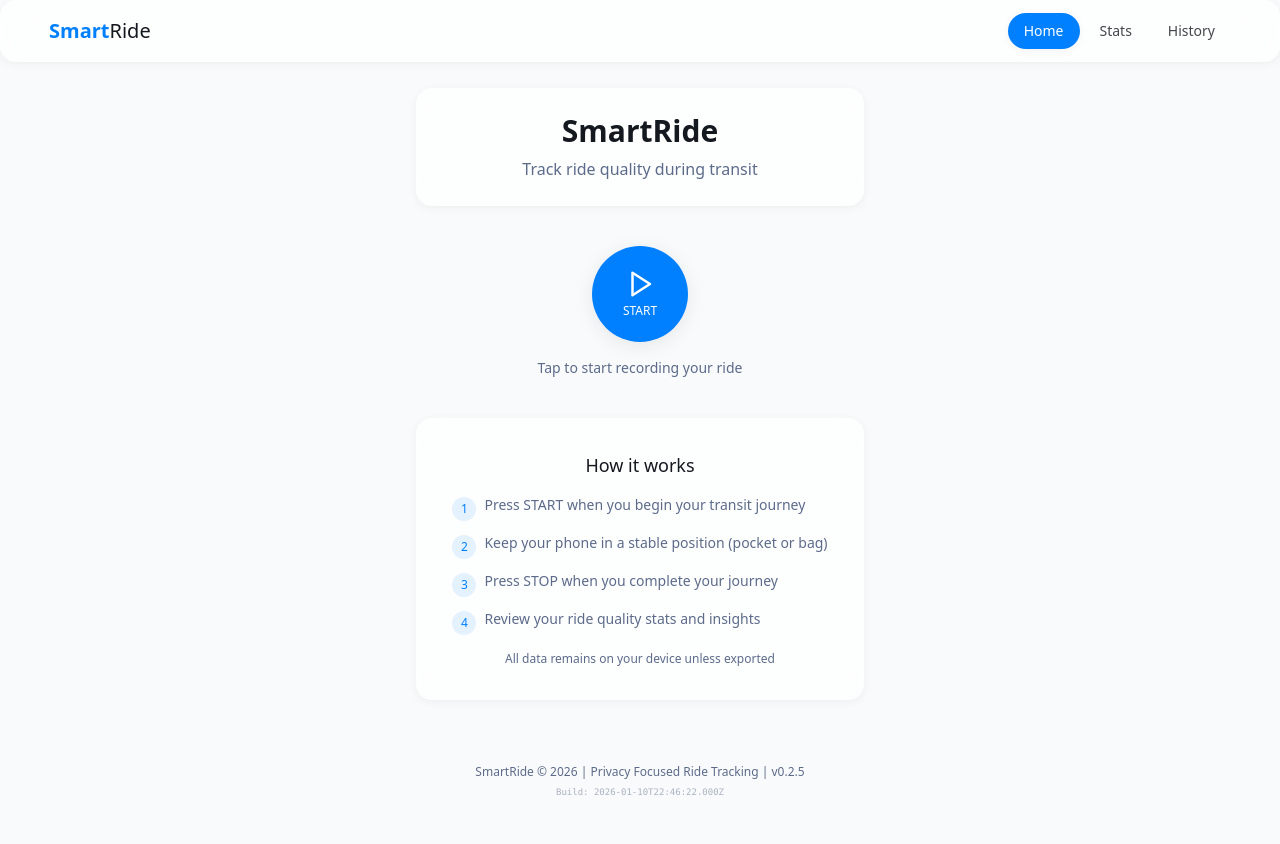
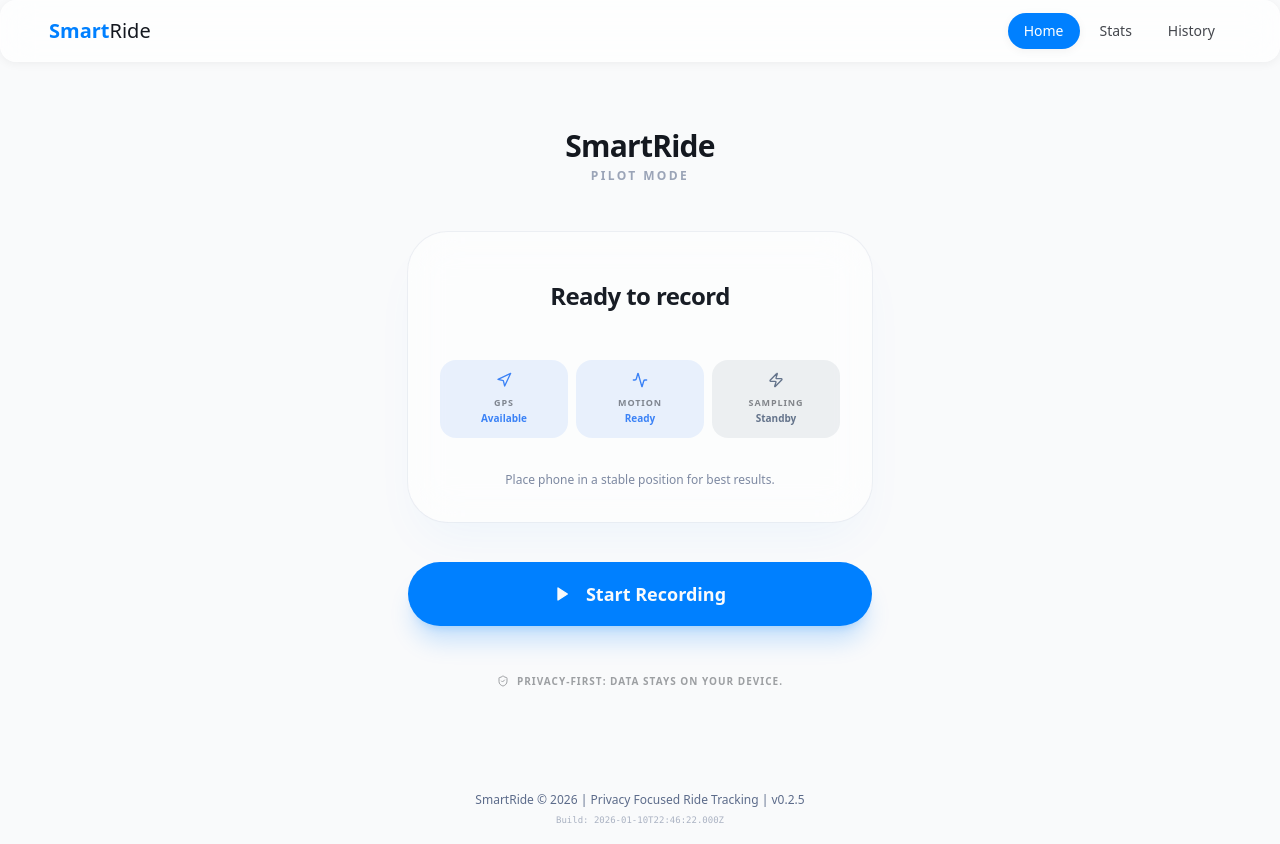
Before and after one commit to shlomoelmaleh/smooth-ride-tracker, a React (Vite) app: page / in a window 1280 px wide. Before the commit the page ends 816 px from the top, so only its background shows below. Built offline with nearby package versions, Linux system fonts and the light colour scheme.

Commit message:
Home Screen Redesign: Premium Recording Console

```diff
--- a/src/pages/Index.tsx
+++ b/src/pages/Index.tsx
@@ -1,90 +1,93 @@
-import { useState, useRef, useEffect } from 'react';
+
+import React, { useState, useRef, useEffect, useMemo } from 'react';
 import { useNavigate } from 'react-router-dom';
+import {
+  Navigation,
+  Zap,
+  Activity,
+  Loader2,
+  Eye,
+  Download,
+  Play,
+  Square,
+  RefreshCw,
+  ShieldCheck
+} from 'lucide-react';
 import Layout from '@/components/Layout';
-import RideButton from '@/components/RideButton';
-import RideStats from '@/components/RideStats';
 import { useMotionSensors } from '@/hooks/useMotionSensors';
 import { useRideData } from '@/hooks/useRideData';
 import { toast } from 'sonner';
 import { Card, CardContent } from '@/components/ui/card';
-import { Separator } from '@/components/ui/separator';
-import { motion } from 'framer-motion';
+import { Button } from '@/components/ui/button';
+import { Badge } from '@/components/ui/badge';
+import { motion, AnimatePresence } from 'framer-motion';
 
 const Index = () => {
   const navigate = useNavigate();
   const {
     isTracking,
     currentData,
-    dataPoints,
     hasAccelerometer,
+    hasGeolocation,
     startTracking,
-    stopTracking
+    stopTracking,
+    gpsUpdates
   } = useMotionSensors();
 
   const {
     currentRide,
     startRide,
-    updateRideData,
     endRide,
     exportRideData,
-    getRideStats,
     isCompressing
   } = useRideData();
 
   const [completedRide, setCompletedRide] = useState<any>(null);
-  const [elapsedSeconds, setElapsedSeconds] = useState(0);
   const intervalRef = useRef<number | null>(null);
-  const timerRef = useRef<number | null>(null);
 
-  useEffect(() => {
-    if (isTracking && currentRide) {
-      updateRideData(dataPoints);
-    }
-  }, [isTracking, dataPoints, currentRide, updateRideData]);
+  // Status mapping logic
+  const systemState = useMemo(() => {
+    if (isCompressing) return 'Saving ride...';
+    if (isTracking) return 'Recording...';
+    if (completedRide) return 'Ride saved';
+    return 'Ready to record';
+  }, [isTracking, isCompressing, completedRide]);
 
-  // Timer effect
-  useEffect(() => {
-    if (isTracking) {
-      setElapsedSeconds(0);
-      timerRef.current = window.setInterval(() => {
-        setElapsedSeconds(prev => prev + 1);
-      }, 1000);
-    } else {
-      if (timerRef.current) {
-        clearInterval(timerRef.current);
-        timerRef.current = null;
-      }
-    }
+  const gpsStatus = useMemo(() => {
+    if (!hasGeolocation) return { label: 'No signal', color: 'text-red-500 bg-red-500/10', icon: Navigation };
+    if (isTracking && gpsUpdates.length === 0) return { label: 'Finding...', color: 'text-amber-500 bg-amber-500/10', icon: Navigation };
+    if (isTracking) return { label: 'Locked', color: 'text-green-500 bg-green-500/10', icon: Navigation };
+    return { label: 'Available', color: 'text-blue-500 bg-blue-500/10', icon: Navigation };
+  }, [hasGeolocation, isTracking, gpsUpdates]);
 
-    return () => {
-      if (timerRef.current) clearInterval(timerRef.current);
-    };
-  }, [isTracking]);
+  const motionStatus = useMemo(() => {
+    if (!hasAccelerometer) return { label: 'Unavailable', color: 'text-red-500 bg-red-500/10', icon: Activity };
+    if (isTracking && currentData) return { label: 'Active', color: 'text-green-500 bg-green-500/10', icon: Activity };
+    return { label: 'Ready', color: 'text-blue-500 bg-blue-500/10', icon: Activity };
+  }, [hasAccelerometer, isTracking, currentData]);
 
-  const formatElapsedTime = (seconds: number): string => {
-    const hrs = Math.floor(seconds / 3600);
-    const mins = Math.floor((seconds % 3600) / 60);
-    const secs = seconds % 60;
-    return [
-      hrs.toString().padStart(2, '0'),
-      mins.toString().padStart(2, '0'),
-      secs.toString().padStart(2, '0')
-    ].join(':');
-  };
+  const samplingStatus = useMemo(() => {
+    if (!hasAccelerometer) return { label: 'Insufficient', color: 'text-red-500 bg-red-500/10', icon: Zap };
+    if (isTracking) return { label: 'Stable', color: 'text-green-500 bg-green-500/10', icon: Zap };
+    return { label: 'Standby', color: 'text-slate-500 bg-slate-500/10', icon: Zap };
+  }, [hasAccelerometer, isTracking]);
+
+  const microcopy = useMemo(() => {
+    if (!hasAccelerometer) return "Motion sensors required to track ride quality.";
+    if (!hasGeolocation) return "GPS unavailable — distance will not be recorded.";
+    if (isTracking && gpsUpdates.length === 0) return "Waiting for GPS satellite lock...";
+    if (isTracking) return "All systems look good. Recording in progress.";
+    if (completedRide) return "Ride safely stored on this device.";
+    return "Place phone in a stable position for best results.";
+  }, [hasAccelerometer, hasGeolocation, isTracking, gpsUpdates, completedRide]);
 
   const handleStartTracking = async () => {
-    // Start the ride session first
-
-    // Attempt to start tracking (requests permissions)
     const intervalId = await startTracking();
-
     if (intervalId) {
-      await startRide(); // Only start the ride if we actually got permissions/started tracking
+      await startRide();
       intervalRef.current = intervalId as unknown as number;
-      toast.success('Ride tracking started');
-    } else {
-      // If it returned false, it means permission denied or error
-      // toast is already handled in startTracking
+      setCompletedRide(null);
+      toast.success('Recording started');
     }
   };
 
@@ -92,147 +95,143 @@ const Index = () => {
     if (intervalRef.current !== null) {
       const { dataPoints: finalData, gpsUpdates: finalGps } = stopTracking(intervalRef.current);
       intervalRef.current = null;
-
       const completed = await endRide(finalData, finalGps);
       if (completed) {
         setCompletedRide(completed);
-        toast.success('Ride completed and saved');
+        toast.success('Ride captured');
       }
-    }
-  };
-
-  const handleExport = () => {
-    if (completedRide) {
-      exportRideData(completedRide);
     }
   };
 
   return (
     <Layout>
-      <div className="max-w-md mx-auto">
-        <div className="text-center mb-8 animate-fade-in">
-          <div className="glass-panel mx-auto mb-6 p-6">
-            <motion.h1
-              className="text-3xl font-semibold text-balance"
+      <div className="flex flex-col items-center justify-center min-h-[80vh] px-6 max-w-lg mx-auto overflow-hidden">
+
+        {/* HEADER */}
+        <div className="text-center mb-12 space-y-1">
+          <h1 className="text-3xl font-bold tracking-tight text-foreground">SmartRide</h1>
+          <p className="text-xs uppercase tracking-[0.2em] font-bold text-muted-foreground/60">Pilot Mode</p>
+        </div>
+
+        {/* MAIN STATUS CARD */}
+        <Card className="w-full border-none shadow-2xl shadow-primary/5 bg-card/50 backdrop-blur-xl ring-1 ring-border/50 rounded-[2.5rem] overflow-hidden">
+          <CardContent className="p-8 space-y-8">
+
+            {/* LARGE STATE TEXT */}
+            <div className="text-center py-4">
+              <AnimatePresence mode="wait">
+                <motion.h2
+                  key={systemState}
                   initial={{ opacity: 0, y: 10 }}
                   animate={{ opacity: 1, y: 0 }}
-              transition={{ duration: 0.5 }}
+                  exit={{ opacity: 0, y: -10 }}
+                  className="text-2xl font-bold tracking-tight"
                 >
-              SmartRide
-            </motion.h1>
-            <motion.p
-              className="text-muted-foreground mt-2"
-              initial={{ opacity: 0, y: 10 }}
-              animate={{ opacity: 1, y: 0 }}
-              transition={{ duration: 0.5, delay: 0.1 }}
-            >
-              Track ride quality during transit
-            </motion.p>
+                  {systemState}
+                </motion.h2>
+              </AnimatePresence>
             </div>
 
-          <motion.div
-            initial={{ opacity: 0, scale: 0.95 }}
-            animate={{ opacity: 1, scale: 1 }}
-            transition={{ duration: 0.3, delay: 0.2 }}
+            {/* SENSOR STATUS BAR */}
+            <div className="flex justify-between gap-2">
+              {[gpsStatus, motionStatus, samplingStatus].map((status, i) => (
+                <div key={i} className={`flex-1 flex flex-col items-center p-3 rounded-2xl ${status.color.split(' ')[1]} transition-colors duration-500`}>
+                  <status.icon className={`h-4 w-4 mb-2 ${status.color.split(' ')[0]}`} />
+                  <span className="text-[9px] uppercase font-black tracking-widest opacity-50 mb-0.5">
+                    {i === 0 ? 'GPS' : i === 1 ? 'Motion' : 'Sampling'}
+                  </span>
+                  <span className={`text-[10px] font-bold whitespace-nowrap ${status.color.split(' ')[0]}`}>
+                    {status.label}
+                  </span>
+                </div>
+              ))}
+            </div>
+
+            {/* MICROCOPY */}
+            <p className="text-center text-xs text-muted-foreground/80 font-medium leading-relaxed">
+              {microcopy}
+            </p>
+          </CardContent>
+        </Card>
+
+        {/* ACTION AREA */}
+        <div className="w-full mt-10 flex flex-col items-center space-y-4">
+          <AnimatePresence mode="wait">
+            {!isTracking && !completedRide && !isCompressing && (
+              <motion.div key="idle" initial={{ opacity: 0, scale: 0.9 }} animate={{ opacity: 1, scale: 1 }} exit={{ opacity: 0, scale: 0.9 }} className="w-full">
+                <Button
+                  size="lg"
+                  onClick={handleStartTracking}
+                  className="w-full h-16 rounded-full text-lg font-bold shadow-xl shadow-primary/20 bg-primary hover:bg-primary/90 transition-all"
                 >
-            <RideButton
-              isTracking={isTracking}
-              onStart={handleStartTracking}
-              onStop={handleStopTracking}
-              hasRequiredSensors={hasAccelerometer}
-            />
+                  <Play className="mr-2 h-5 w-5 fill-current" /> Start Recording
+                </Button>
               </motion.div>
+            )}
 
             {isTracking && (
-            <motion.div
-              className="mt-6 animate-fade-in"
-              initial={{ opacity: 0, y: 10 }}
-              animate={{ opacity: 1, y: 0 }}
-              transition={{ duration: 0.3 }}
+              <motion.div key="recording" initial={{ opacity: 0, scale: 0.9 }} animate={{ opacity: 1, scale: 1 }} exit={{ opacity: 0, scale: 0.9 }} className="w-full">
+                <Button
+                  size="lg"
+                  variant="destructive"
+                  onClick={handleStopTracking}
+                  className="w-full h-16 rounded-full text-lg font-bold shadow-xl shadow-destructive/20 animate-pulse-subtle"
                 >
-              <Card>
-                <CardContent className="pt-6">
-                  <div className="text-center">
-                    <p className="text-sm text-muted-foreground mb-1">Recording Duration</p>
-                    <p className="text-4xl font-mono font-bold text-primary mb-4">
-                      {formatElapsedTime(elapsedSeconds)}
-                    </p>
-                    <div className="flex justify-center items-center space-x-2 text-xs text-muted-foreground">
-                      <div className="w-2 h-2 rounded-full bg-red-500 animate-pulse" />
-                      <span>Tracking motion & location</span>
-                    </div>
-                  </div>
-                </CardContent>
-              </Card>
+                  <Square className="mr-2 h-5 w-5 fill-current" /> Stop Tracking
+                </Button>
               </motion.div>
             )}
-        </div>
 
-        {completedRide && !isTracking && (
-          <motion.div
-            className="mt-8"
-            initial={{ opacity: 0, y: 20 }}
-            animate={{ opacity: 1, y: 0 }}
-            transition={{ duration: 0.5 }}
+            {isCompressing && (
+              <motion.div key="saving" initial={{ opacity: 0, scale: 0.9 }} animate={{ opacity: 1, scale: 1 }} exit={{ opacity: 0, scale: 0.9 }} className="w-full">
+                <Button
+                  disabled
+                  size="lg"
+                  className="w-full h-16 rounded-full text-lg font-bold bg-muted text-muted-foreground"
                 >
-            <h2 className="text-xl font-medium mb-4 text-center">Last Ride Summary</h2>
-            <RideStats
-              ride={completedRide}
-              stats={getRideStats(completedRide)}
-              onExport={handleExport}
-              isCompressing={isCompressing}
-            />
+                  <Loader2 className="mr-2 h-5 w-5 animate-spin" /> Saving...
+                </Button>
+              </motion.div>
+            )}
 
-            <div className="mt-6 text-center">
-              <button
-                onClick={() => navigate('/history')}
-                className="text-primary underline text-sm"
+            {completedRide && !isTracking && !isCompressing && (
+              <motion.div key="saved" initial={{ opacity: 0, y: 10 }} animate={{ opacity: 1, y: 0 }} exit={{ opacity: 0, y: 10 }} className="w-full space-y-3">
+                <Button
+                  size="lg"
+                  onClick={() => navigate(`/history/${completedRide.id}`)}
+                  className="w-full h-16 rounded-full text-lg font-bold shadow-xl shadow-primary/20"
                 >
-                View all rides
-              </button>
+                  <Eye className="mr-2 h-5 w-5" /> View Details
+                </Button>
+                <div className="flex gap-2">
+                  <Button
+                    variant="outline"
+                    size="lg"
+                    onClick={() => exportRideData(completedRide)}
+                    className="flex-1 h-12 rounded-full font-bold"
+                  >
+                    <Download className="mr-2 h-4 w-4" /> Export
+                  </Button>
+                  <Button
+                    variant="ghost"
+                    size="lg"
+                    onClick={() => setCompletedRide(null)}
+                    className="flex-1 h-12 rounded-full font-bold text-muted-foreground"
+                  >
+                    <RefreshCw className="mr-2 h-4 w-4" /> Reset
+                  </Button>
                 </div>
               </motion.div>
             )}
+          </AnimatePresence>
+        </div>
 
-        {!isTracking && !completedRide && (
-          <motion.div
-            className="flex flex-col items-center justify-center text-center px-4 py-8 glass-panel"
-            initial={{ opacity: 0 }}
-            animate={{ opacity: 1 }}
-            transition={{ duration: 0.5, delay: 0.3 }}
-          >
-            <h2 className="text-lg font-medium mb-2">How it works</h2>
-            <ol className="text-sm text-muted-foreground mt-2 space-y-3 text-left">
-              <li className="flex items-start">
-                <div className="bg-primary/10 rounded-full w-6 h-6 flex items-center justify-center mr-2 mt-0.5">
-                  <span className="text-xs font-medium text-primary">1</span>
+        {/* FOOTER */}
+        <div className="mt-12 opacity-40 flex items-center space-x-2">
+          <ShieldCheck className="h-3 w-3" />
+          <span className="text-[10px] uppercase tracking-widest font-bold">Privacy-first: data stays on your device.</span>
         </div>
-                <p>Press START when you begin your transit journey</p>
-              </li>
-              <li className="flex items-start">
-                <div className="bg-primary/10 rounded-full w-6 h-6 flex items-center justify-center mr-2 mt-0.5">
-                  <span className="text-xs font-medium text-primary">2</span>
-                </div>
-                <p>Keep your phone in a stable position (pocket or bag)</p>
-              </li>
-              <li className="flex items-start">
-                <div className="bg-primary/10 rounded-full w-6 h-6 flex items-center justify-center mr-2 mt-0.5">
-                  <span className="text-xs font-medium text-primary">3</span>
-                </div>
-                <p>Press STOP when you complete your journey</p>
-              </li>
-              <li className="flex items-start">
-                <div className="bg-primary/10 rounded-full w-6 h-6 flex items-center justify-center mr-2 mt-0.5">
-                  <span className="text-xs font-medium text-primary">4</span>
-                </div>
-                <p>Review your ride quality stats and insights</p>
-              </li>
-            </ol>
-            <p className="text-xs text-muted-foreground mt-4">
-              All data remains on your device unless exported
-            </p>
-          </motion.div>
-        )}
+
       </div>
     </Layout>
   );
```
Lines whose indentation alone changed are shown as unchanged.
